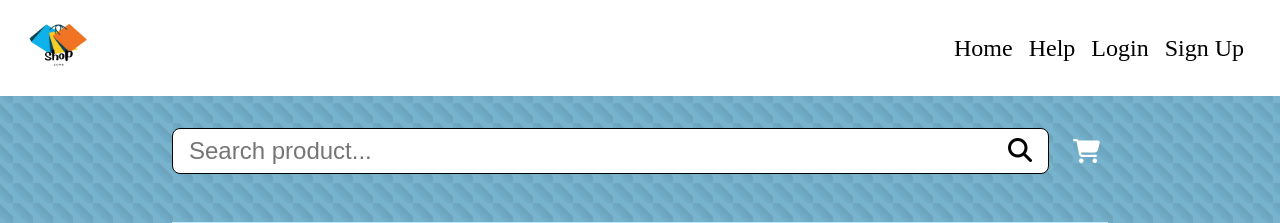
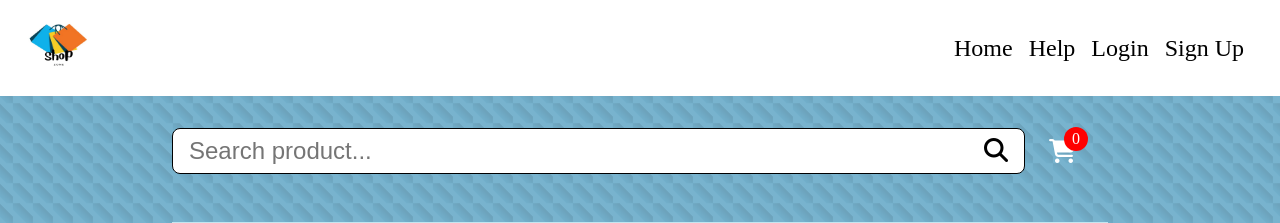
Before and after one commit to RyannKim327/WS101-Ecommerce, a Django app: page /category/Mobiles in a window 1280 px wide. Shown: the top 223 px of the page. Run offline with Django 5.2, Linux system fonts and the light colour scheme; data comes from the database, SQL or seed files in the repository; both versions use the stored data as it was after the commit; some libraries are stand-ins or nearby versions.

Commit message:
12-02-24 13:53

```diff
--- a/products/templates/categories.html
+++ b/products/templates/categories.html
@@ -13,7 +13,7 @@
       <main>
         <div class="search-section">
           <span>
-            <span>
+            <span class="input-section">
               <input
                 type="search"
                 name="search"
@@ -23,7 +23,10 @@
                 <i class="fa-solid fa-magnifying-glass"></i>
               </button>
             </span>
-            <i class="cart fa-solid fa-cart-shopping"></i>
+            <span class="cart" onclick="gotocart()">
+              <i class="fa-solid fa-cart-shopping" onclick="tocart()"></i>
+              <span class="count">{{ total }}</span>
+            </span>
           </span>
         </div>
         <div class="container-categories">
@@ -77,6 +80,9 @@
       function goto(url){
         location.href = url
       }
+      function gotocart(){
+        location.href = "{% url 'PRODUCTS:CARTS' %}"
+      }
     </script>
   </body>
 </html>
--- a/products/views.py
+++ b/products/views.py
@@ -9,8 +9,12 @@ from users.models import User
 # Create your views here.
 def index(request):
   cookie = ""
+  total = 0
   try:
     cookie = decrypt(request.COOKIES.get("userInfo"))
+    user = User.objects.get(username=cookie)
+    crts = Cart.objects.filter(userInfo=user.userID)
+    total = len(crts)
   except:
     pass
   products = Product.objects.all()[:10]
@@ -25,7 +29,8 @@ def index(request):
       "Perfume"
     ],
     "cookie": cookie,
-    "products": products
+    "products": products,
+    "total": total
   }
   return render(request, "index.html", ctx)
 
@@ -120,6 +125,7 @@ def categories(request, category):
       "Perfume"
   ]
 
+  total = 0
   data = request.COOKIES.get("userInfo")
   ctx = {
     "filtered": False,
@@ -128,6 +134,9 @@ def categories(request, category):
 
   if(data):
     ctx['cookie'] = decrypt(data)
+    user = User.objects.get(username=decrypt(data))
+    crts = Cart.objects.filter(userInfo=user.userID)
+    total = len(crts)
 
   if category.capitalize() in categories:
     products = Product.objects.filter(category=category.capitalize())
@@ -135,7 +144,7 @@ def categories(request, category):
     # ctx['discounted'] = products.price - (products.price / products.discount)
     ctx['category'] = category.capitalize()
     ctx['filtered'] = True
-    pass
+    ctx['total'] = total
 
   return render(request, "categories.html", ctx)
 
--- a/static/css/products.css
+++ b/static/css/products.css
@@ -77,13 +77,14 @@ body {
           align-items: center;
           width: 75%;
 
-          > span {
+          > .input-section{
             background-color: var(--search-background);
             display: flex;
             border: 1px black solid;
             border-radius: 0.5rem;
             padding: 0.5rem 1rem;
-            width: 100%;
+            /* width: 100%; */
+            flex-grow: 1;
 
             > input {
               flex-grow: 1;
@@ -101,8 +102,24 @@ body {
             }
           }
           > .cart {
+            display: flex;
             padding: 0.5rem;
             margin-left: 1rem;
+            cursor: pointer;
+
+            > .count{
+              display: flex;
+              border-radius: 50px;
+              background-color: red;
+              color: white;
+              justify-content: center;
+              align-items: center;
+              width: 1.5rem;
+              aspect-ratio: 1/1;
+              transform: translate(-50%, -50%);
+              font-size: 1rem;
+              padding: .125rem;
+            }
           }
         }
       }
```
Also changed, not shown: products/templates/index.html (+5 -2 lines), db.sqlite3.
